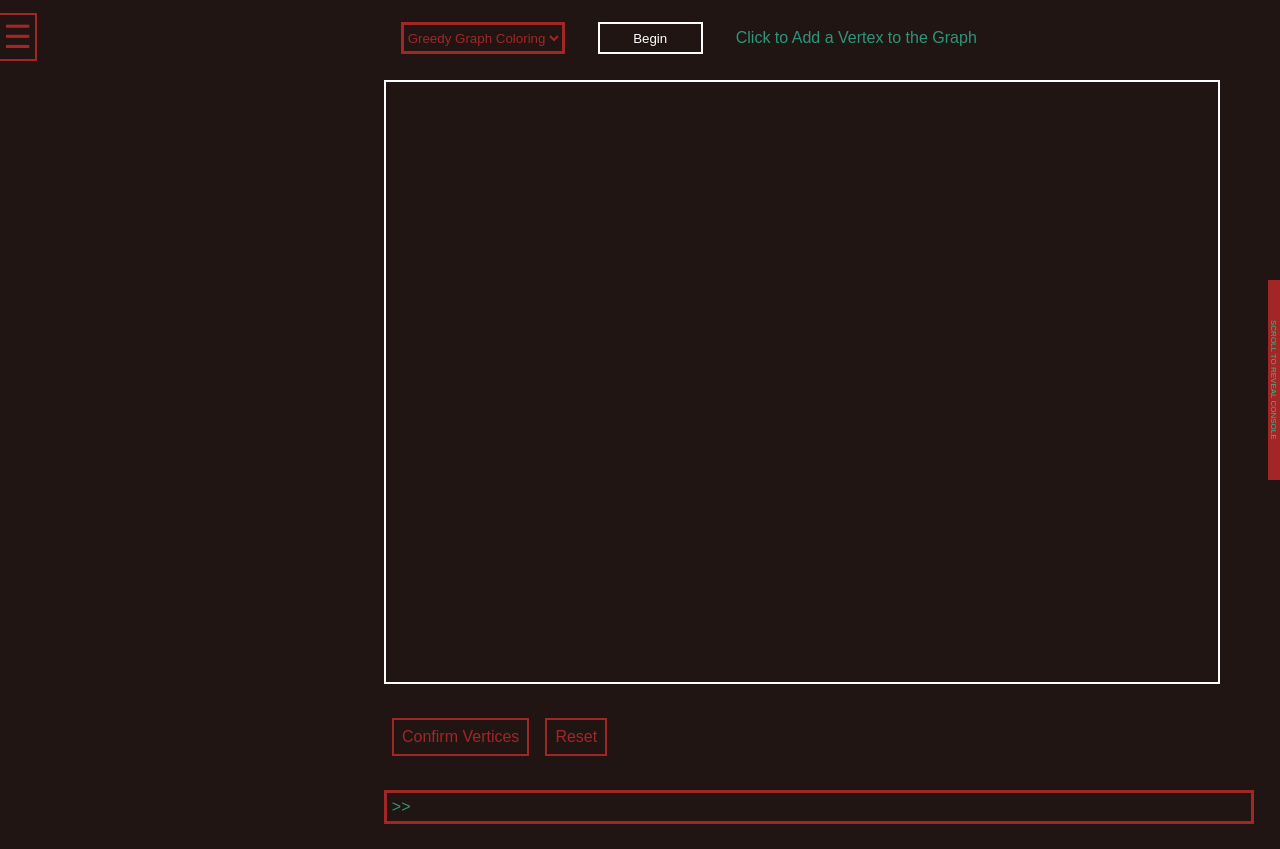
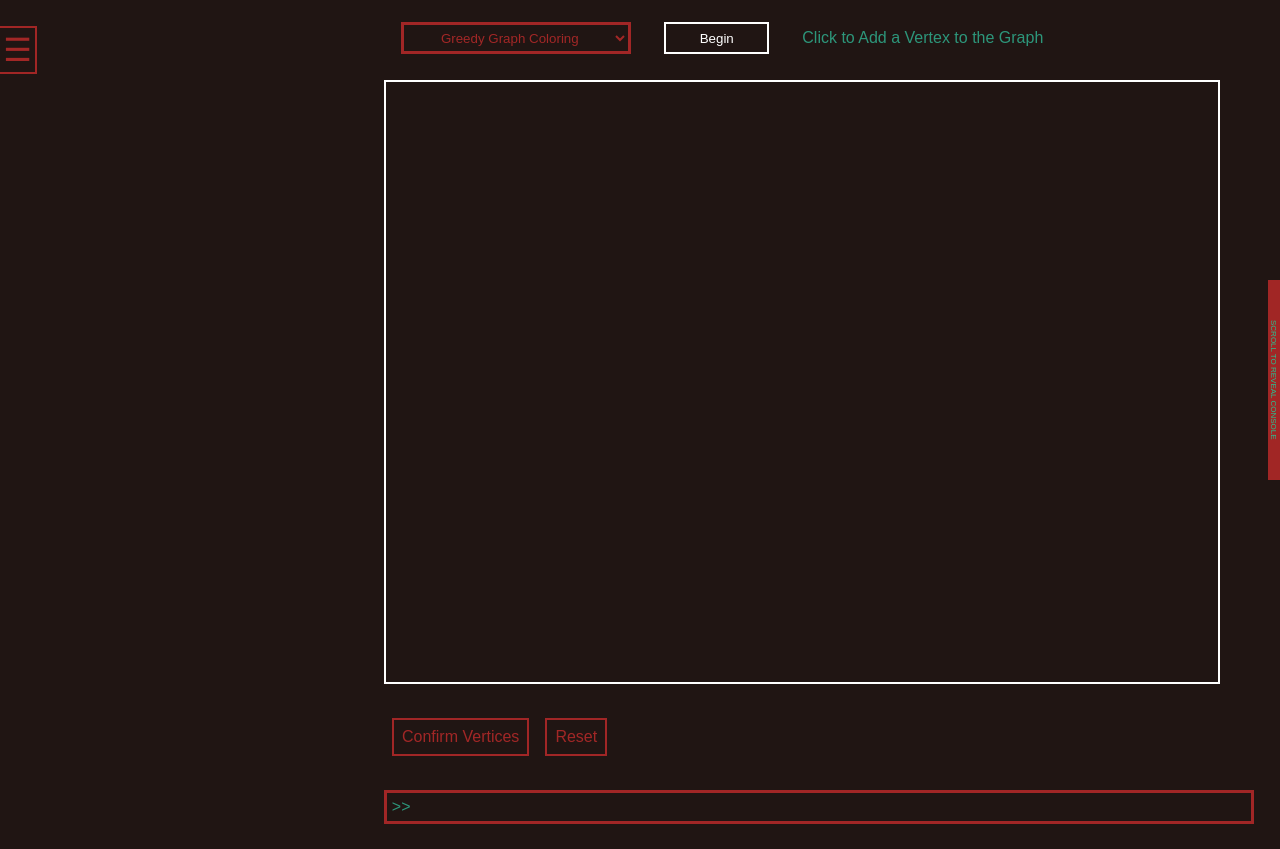
Before and after one commit to zkpranav/graph-algorithms-visualizer, a React (Vite) app: page / in a window 1280 px wide. Built offline with nearby package versions, Linux system fonts and the light colour scheme.

Commit message:
Improving selector styling

```diff
--- a/src/Menu/Menu.css
+++ b/src/Menu/Menu.css
@@ -10,6 +10,7 @@
 }
 #menu #algorithm-selector {
   height: 50%;
+  padding: 0 4%;
   margin: 0 2%;
   background-color: transparent;
   color: rgba(205, 45, 45, 0.75);
--- a/src/Menu/Menu.scss
+++ b/src/Menu/Menu.scss
@@ -20,6 +20,7 @@
 
     #algorithm-selector {
         height: 50%;
+        padding: 0 4%;
 
         margin: $childMargin;
 
--- a/src/Sidebar/Sidebar.css
+++ b/src/Sidebar/Sidebar.css
@@ -5,7 +5,7 @@
   align-items: center;
   position: fixed;
   left: 0;
-  top: 1vw;
+  top: 2vw;
   z-index: 0;
   margin-right: 1rem;
   padding: 0.2rem;
--- a/src/Sidebar/Sidebar.scss
+++ b/src/Sidebar/Sidebar.scss
@@ -9,7 +9,7 @@
 
     position: fixed;
     left: 0;
-    top: 1vw;
+    top: 2vw;
     z-index: 0;
 
     margin-right: 1rem;
```
Also changed, not shown: 1 other file (tests, documents, lock files or other folders).
